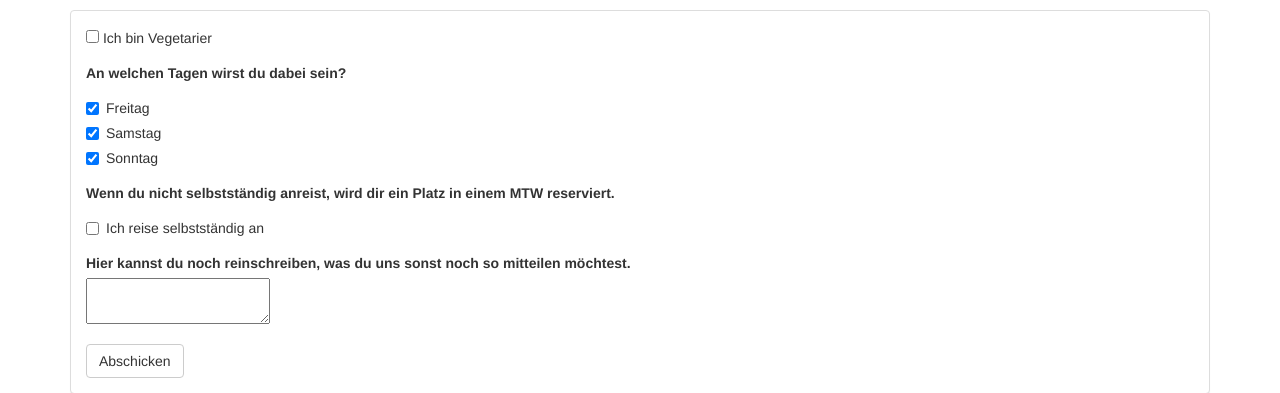
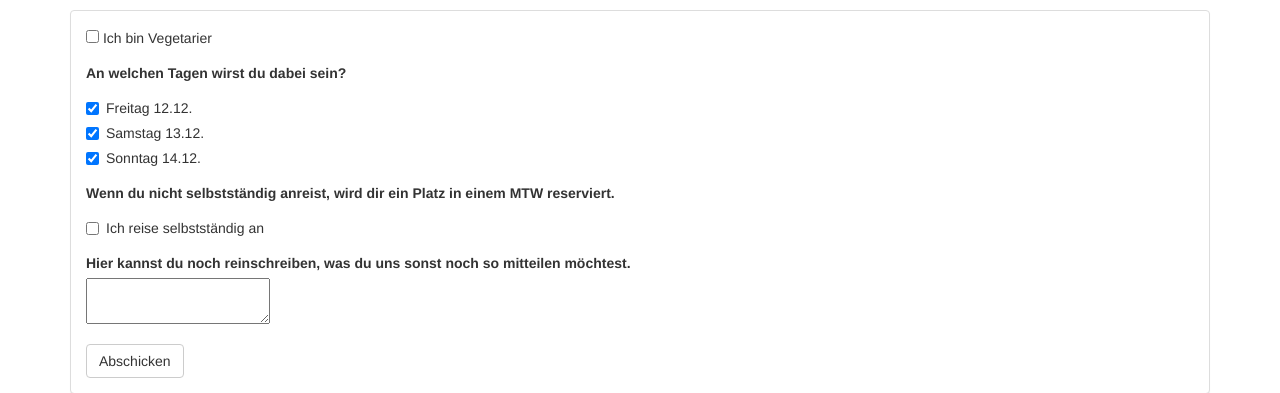
Before and after one commit to NiklasMM/fobiweapp, a Flask app: template app/templates/profile.html in a window 1280 px wide. Shown: the part 155-548 px from the top of the page. Run offline with Flask 2, Linux system fonts and the light colour scheme; the template is opened without the code that fills it: values that come from a table or form of the project are taken from there, others are empty; parts of the project's set-up code (start-up, migrations or seed data) failed here and were passed over; some libraries are stand-ins or nearby versions.

Commit message:
template changes

```diff
--- a/app/templates/index.html
+++ b/app/templates/index.html
@@ -9,6 +9,12 @@
             <div class="col-md-4">
                 <p>
                     Über diese Seite werden wir dieses Jahr die Anmeldungen und Zimmereinteilungen durchführen.
+                </p>
+                <p>
+                    Derzeit könnt ihr euch erst einmal anmelden. Die weiteren Funktionen werden dann nach und nach freigeschaltet. Darüber werdet ihr dann jeweils nochmal per Mail informiert.
+                </p>
+                <p>
+                    Falls ihr Probleme mit der Benutzung dieser Seite habt, meldet euch bitte direkt bei Niklas (E-mail Adresse findet ihr in der Mitgliederliste).
                 </p>
                 {% if current_user.is_anonymous() %}
                 <p>
--- a/app/templates/profile.html
+++ b/app/templates/profile.html
@@ -22,16 +22,16 @@
                         <label>An welchen Tagen wirst du dabei sein?</label>
                         <div class="checkbox">
                             <label>
-                                {{ form.friday }} Freitag
+                                {{ form.friday }} Freitag 12.12.
                             </label>
                         </div>
                         <div class="checkbox">
                             <label>
-                            {{ form.saturday }} Samstag
+                            {{ form.saturday }} Samstag 13.12.
                         </div>
                         <div class="checkbox">
                             <label>
-                            {{ form.sunday }} Sonntag
+                            {{ form.sunday }} Sonntag 14.12.
                             </label>
                         </div>
                     </div>
```
